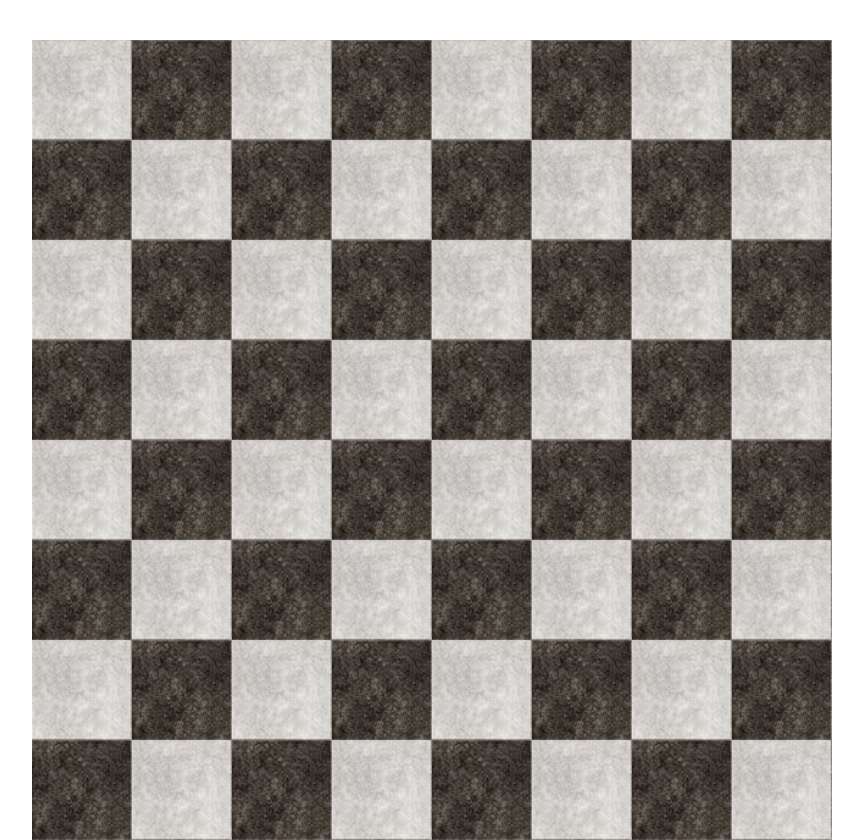
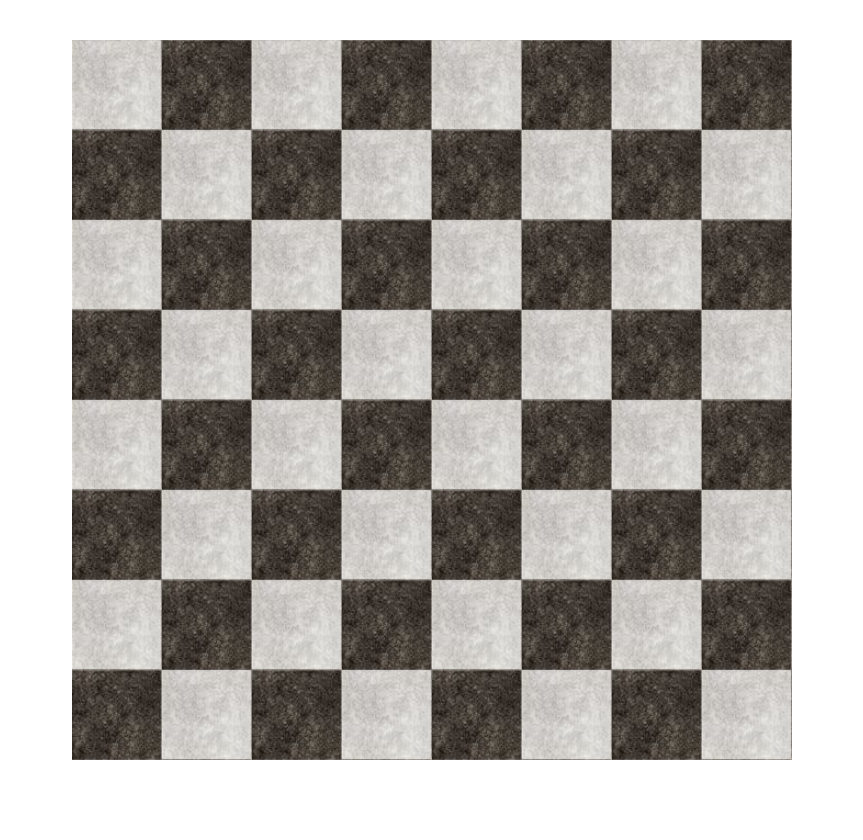
Before and after one commit to Kseniiakov/Chess, a plain HTML site: page index.html in a window 1280 px wide. Shown: the whole page, without its empty margins (208-1071 px from the left). After the commit the page ends 800 px from the top, so only its background shows below. Drawn offline with Linux system fonts and the light colour scheme.

Commit message:
Add alignment and rubberiness

```diff
--- a/style.css
+++ b/style.css
@@ -3,15 +3,15 @@
 }
 
 body {
-  margin: 5vh auto 0 auto;
+  margin: 5vh auto;
 
-  width: 100%;
+  width: 90vh;
   max-width: 800px;
-  min-width: 100px;
+  min-width: 10px;
 
-  height: 100vh;
+  height: 90vh;
   max-height: 800px;
-  min-height: 100px;
+  min-height: 10px;
 }
 
 section {
@@ -23,12 +23,7 @@ section {
 
 section > div {
   width: 12.5%;
-  max-width: 100px;
-  min-width: 20px;
-
   height: 100%;
-  max-height: 100px;
-  min-height: 20px;
 
   display: inline-block;
 
@@ -36,6 +31,7 @@ section > div {
 
   background-repeat: no-repeat;
   background-size: cover;
+  background-position: center;
 }
 
 /* black */
```
